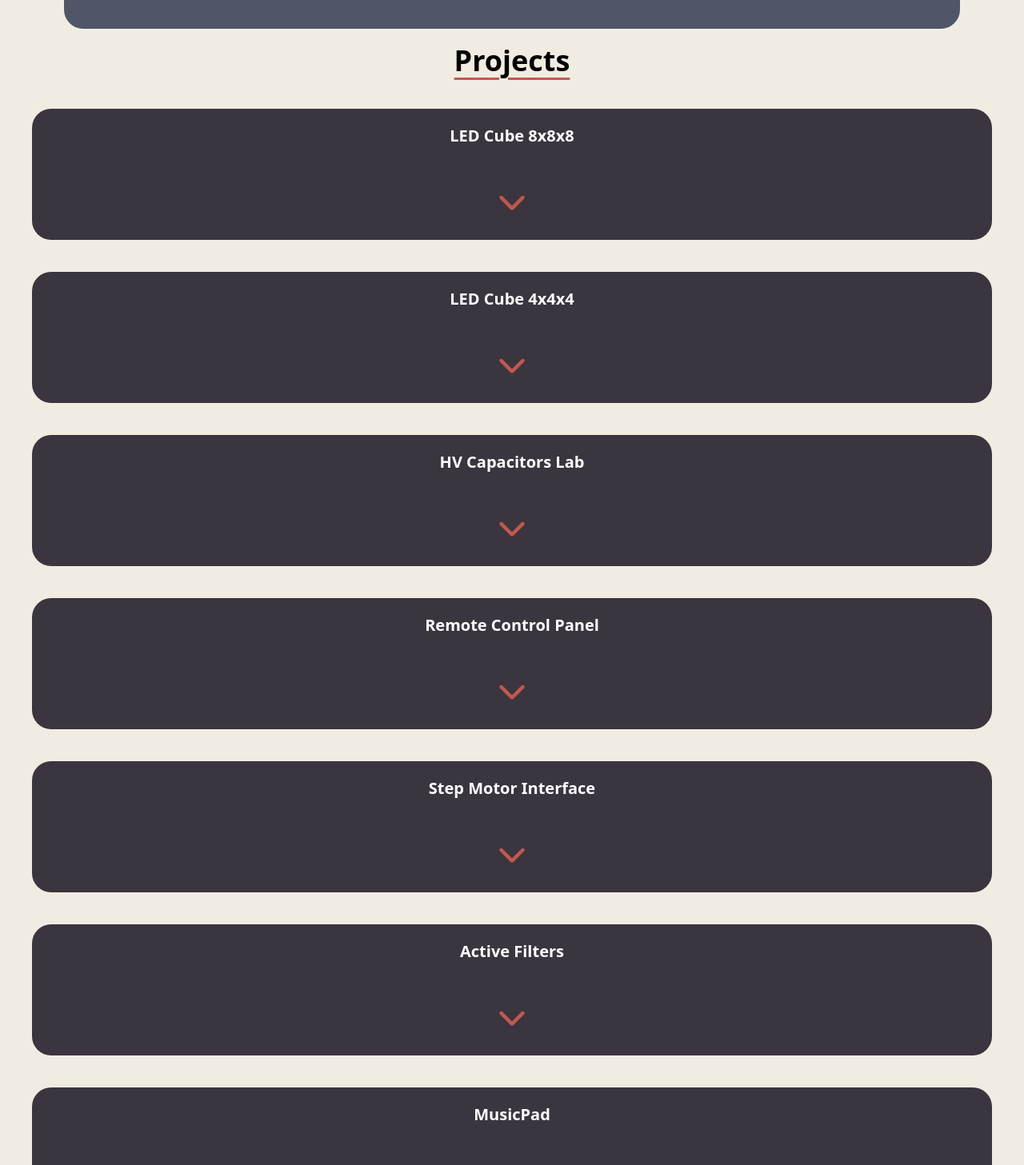
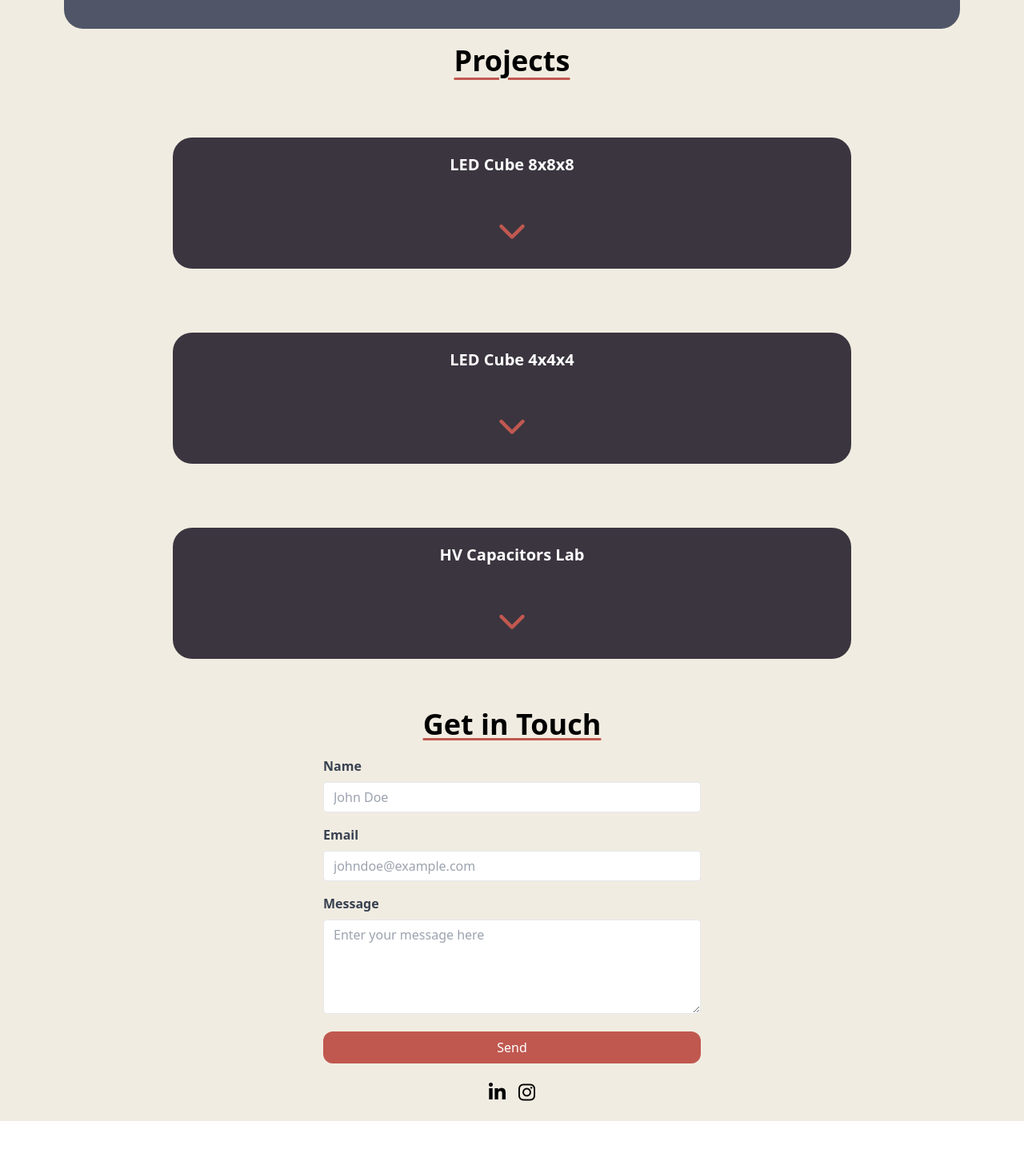
Before and after one commit to angomes94/Portfolio, a React (Create React App) app: page / in a window 1280 px wide. Shown: the part 1513-2970 px from the top of the page at 80% size. After the commit the page ends 2915 px from the top, so only its background shows below. Built offline with nearby package versions, Linux system fonts and the light colour scheme.

Commit message:
added scrool for projects list

```diff
--- a/src/components/Contact.js
+++ b/src/components/Contact.js
@@ -71,7 +71,7 @@ export default function Contact() {
   return (
 <motion.div ref={ref} animate={controls} initial="hidden" variants={variants}
     className=" flex flex-col justify-center items-center w-full">
-      <h1 className=' text-black text-4xl font-extrabold underline underline-offset-4 pb-5 decoration-orange'>Get in Touch</h1>
+      <h1 className=' text-black text-4xl font-extrabold underline underline-offset-4 py-5 decoration-orange'>Get in Touch</h1>
       <form id="contact" ref={form} onSubmit={sendEmail} className="max-w-lg w-full px-5">
         <div className="mb-4">
           <label className="block text-gray-700 font-bold mb-2" htmlFor="user_name">
--- a/src/components/Footer.js
+++ b/src/components/Footer.js
@@ -6,8 +6,8 @@ export default function Footer() {
 
   return (
     <div id='contact' className=' flex flex-row w-full justify-center items-center py-5'>
-      <i onClick={() => window.open(urlLinkedin, '_blank', 'noopener,noreferrer')} className="fa-brands fa-linkedin-in text-2xl cursor-pointer pr-4 duration-300 hover:scale-110 focus:scale-110"></i>
-      <i onClick={() => window.open(urlIG, '_blank', 'noopener,noreferrer')} className="fa-brands fa-instagram text-2xl cursor-pointer duration-300 hover:scale-110 focus:scale-110"></i>
+      <i onClick={() => window.open(urlLinkedin, '_blank', 'noopener,noreferrer')} className="fa-brands fa-linkedin-in text-2xl cursor-pointer pr-2 duration-300 hover:scale-110 focus:scale-110"></i>
+      <i onClick={() => window.open(urlIG, '_blank', 'noopener,noreferrer')} className="fa-brands fa-instagram text-2xl cursor-pointer pl-2 duration-300 hover:scale-110 focus:scale-110"></i>
     </div>
   )
 }
--- a/src/components/ProjectCard.js
+++ b/src/components/ProjectCard.js
@@ -6,28 +6,28 @@ export default function ProjectCard({ isOrientationStart, project }) {
 
 
   return (
-    <div className='flex flex-col items-center justify-center bg-dark-slate m-10 rounded-3xl p-5 duration-300 hover:bg-opacity-80'>
+    <div className='flex flex-col items-center justify-center bg-dark-slate m-10 rounded-3xl p-5 duration-300 active:bg-opacity-80 hover:bg-opacity-80'>
       <h1 className='text-white font-bold text-xl'>{project.title} {isExpand && <span className=' text-lg font-thin'> {" - " + project.date} </span>}</h1>
       <div className={` w-full py-5 flex transition-all duration-500 ease-in-out justify-center items-center ${isExpand ?  ' opacity-100' : ' h-0 opacity-0 overflow-hidden'}`}>
         <div className={` w-full flex flex-col md:flex-row justify-center items-center md:p-10 ${isOrientationStart ? 'md:flex-row' : 'md:flex-row-reverse'}`}>
-          <div className={` grid grid-cols-1 md:grid-cols-2 gap-4 pb-10 md:p-10 rounded-xl  `}>
+          <div className={` grid grid-cols-1 md:grid-cols-2 gap-4 pb-10 md:p-10 rounded-xl `}>
             <LazyImage
-              className='rounded-xl border-4 border-orange'
+              className='rounded-xl border-4 border-orange md: max-h-[50vh] md:w-auto '
               src={project.img1}
               alt='Project image 1'
             />
             <LazyImage
-              className='rounded-xl border-4 border-orange'
+              className='rounded-xl border-4 border-orange md: max-h-[50vh] md:w-auto'
               src={project.img2}
               alt='Project image 2'
             />
             <LazyImage
-              className='rounded-xl border-4 border-orange'
+              className='rounded-xl border-4 border-orange md: max-h-[50vh] md:w-auto'
               src={project.img3}
               alt='Project image 3'
             />
             <LazyImage
-              className='rounded-xl border-4 border-orange'
+              className='rounded-xl border-4 border-orange md: max-h-[50vh] md:w-auto'
               src={project.img4}
               alt='Project image 4'
             />
@@ -41,13 +41,11 @@ export default function ProjectCard({ isOrientationStart, project }) {
           </div>
         </div>
       </div>
-      <div className=' w-full block text-center'>
       <i
         onClick={() => setIsExpand(!isExpand)}
         className={`fa-solid cursor-pointer p-2 ${isExpand ? 'text-white fa-chevron-up' : 'text-orange rotate-0 fa-chevron-down'
-          } text-4xl duration-500 hover:scale-110 hover:animate-bounce `}
+          } text-4xl duration-500 hover:animate-bounce active:animate-bounce`}
       />
-      </div>
     </div>
   );
 }
--- a/src/components/Projects.js
+++ b/src/components/Projects.js
@@ -45,13 +45,12 @@ export default function Projects() {
 
 
     return (
-        <div id='projects'>
-            <motion.div ref={ref} animate={controls} initial="hidden" variants={variants} >
-                <h1 className='text-center text-black font-extrabold text-4xl pt-5 underline underline-offset-8 decoration-orange'>Projects</h1>
+        <div id='projects' className='w-full flex flex-col justify-center items-center'>
+            <h1 className='text-center text-black font-extrabold text-4xl py-5 underline underline-offset-8 decoration-orange'>Projects</h1>
+            <motion.div ref={ref} animate={controls} initial="hidden" variants={variants} className='flex flex-col md:h-[750px] md:w-3/4 overflow-y-auto p-4' >
                 {Object.keys(PROJECTDATA).map((key, index) => {
                     return (<ProjectCard key={index} isOrientationStart={index % 2 === 0} project={PROJECTDATA[key]} />)
                 })}
-
             </motion.div>
         </div>
     )
```
